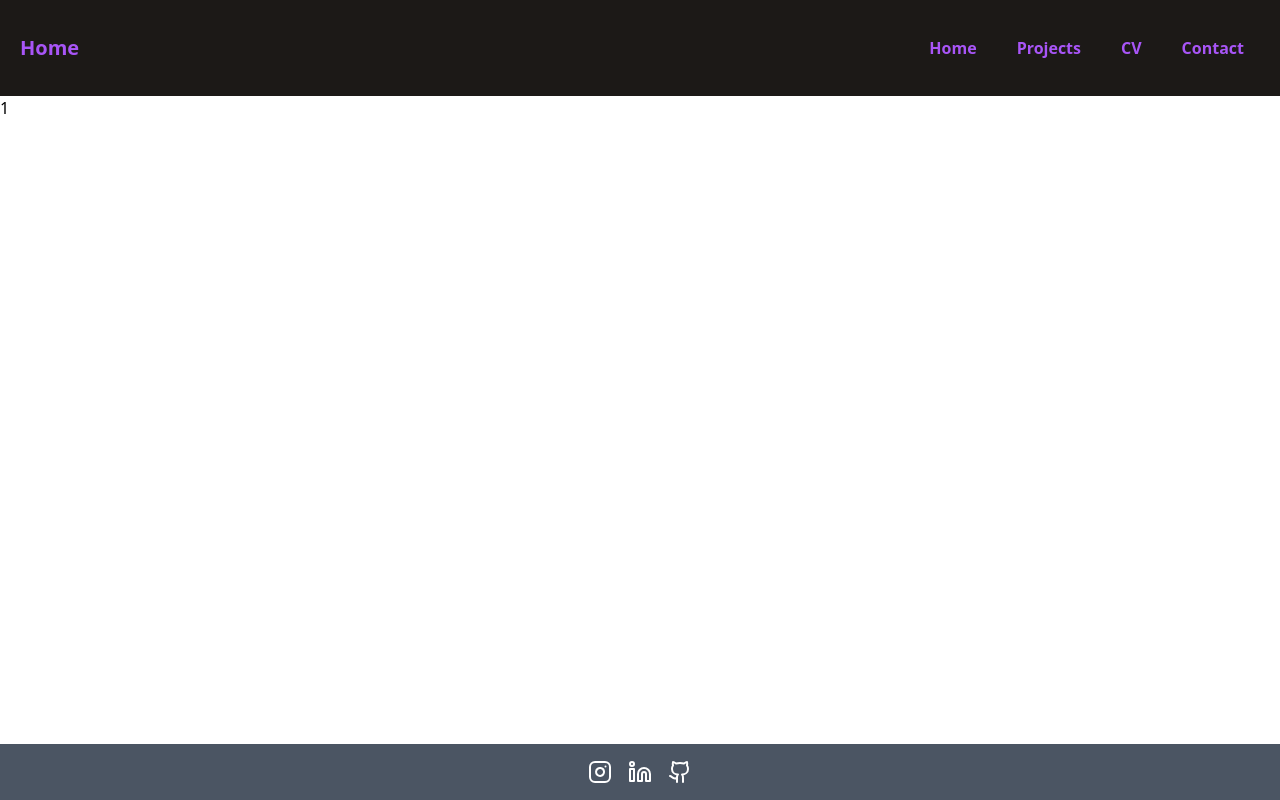
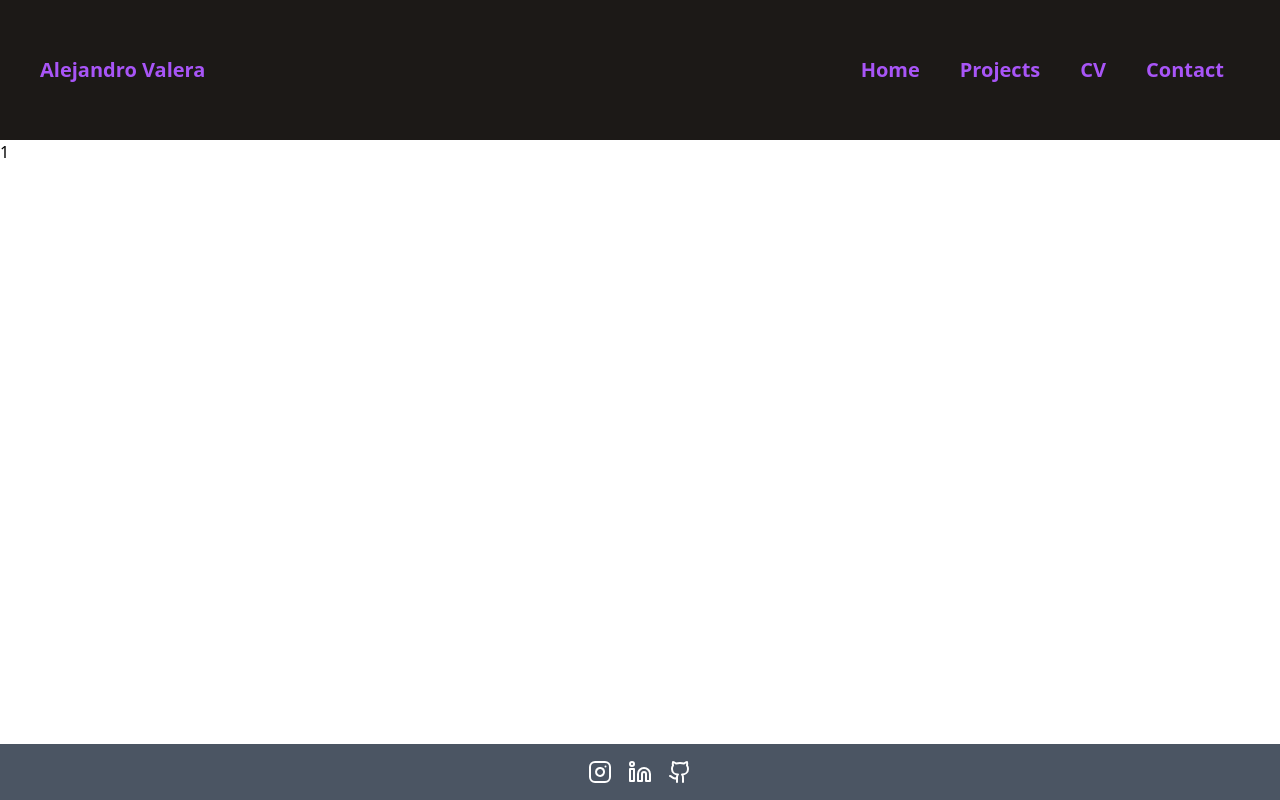
Before and after one commit to AValeraP/PruebaTecnica, a Nuxt app: page / in a window 1280 px wide. Built offline with nearby package versions, Linux system fonts and the light colour scheme.

Commit message:
Nuxtlinks reverted

```diff
--- a/app/components/TheTitle.vue
+++ b/app/components/TheTitle.vue
@@ -4,16 +4,25 @@
 
 <template>
 
-<header class="flex justify-between items-center bg-stone-900 text-purple-500 p-5">
+<header class="flex justify-between items-center bg-stone-900 text-purple-500 p-10">
   <div class="text-xl font-bold">
-    Home
+    Alejandro Valera
   </div>
   <nav>
-    <ul class="flex items-center space-x-6 p-2 rounded font-bold">
-      <li><button class="p-2 rounded hover:bg-slate-700 ">Home</button></li>
-      <li><button class="p-2 rounded hover:bg-slate-700">Projects</button></li>
-      <li><button class="p-2 rounded hover:bg-slate-700">CV</button></li>
-      <li><button class="p-2 rounded hover:bg-slate-700">Contact</button></li>
+    <ul class="flex items-center space-x-6 p-2 rounded text-xl font-bold">
+
+      <NuxtLink to="/">
+        <li><button class="p-2 rounded hover:bg-slate-700">Home</button></li>
+      </NuxtLink>
+      <NuxtLink to="/projects">
+       <li><button class="p-2 rounded hover:bg-slate-700">Projects</button></li>
+      </NuxtLink>
+      <NuxtLink to="/cv">
+        <li><button class="p-2 rounded hover:bg-slate-700">CV</button></li>
+      </NuxtLink>
+      <NuxtLink to="/contact">
+        <li><button class="p-2 rounded hover:bg-slate-700">Contact</button></li>
+      </NuxtLink>
     </ul>
   </nav>
 </header>
```
